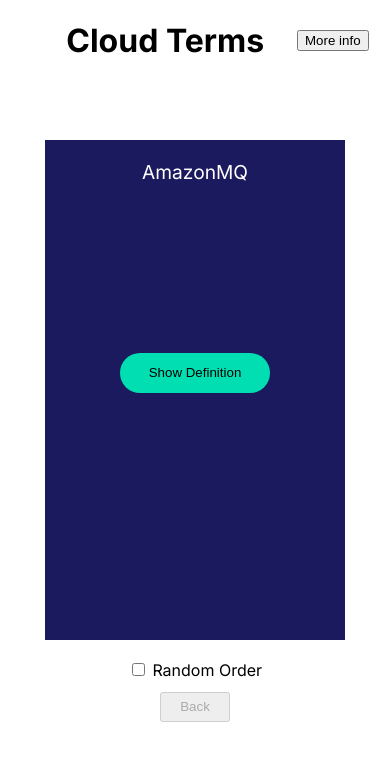
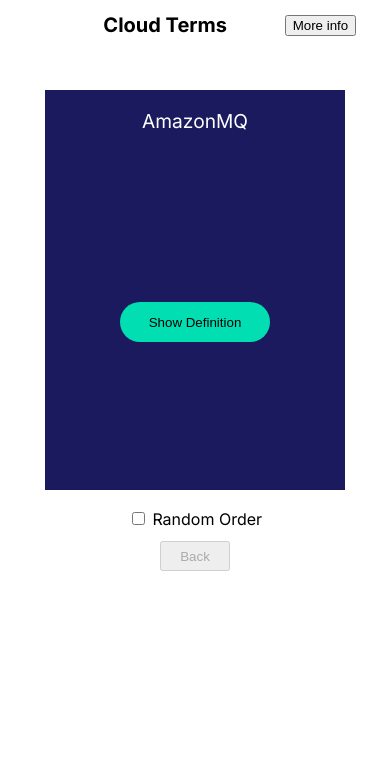
Before and after one commit to DavidMcGregor1/cloudFlashCards, a plain HTML site: page index.html in a window 390 px wide. Drawn offline with Linux system fonts and the light colour scheme.

Commit message:
testing size on mobile

```diff
--- a/style.css
+++ b/style.css
@@ -165,12 +165,16 @@ header {
 
   @media screen and (max-width: 600px) {
 
+    #cloud-terms-header {
+        font-size: 20px;
+    }
+
     .card-front {
         color: white;
     }
 
     .flashcard-container {
-        margin-top: 15%;
+        margin-top: 10%;
         perspective: 1000px;
         display: flex;
         justify-content: center;
@@ -179,7 +183,7 @@ header {
 
     .flashcard {
         width: 300px;
-        height: 500px;
+        height: 400px;
         transform-style: preserve-3d;
         transition: transform 0.5s;
     }
```
